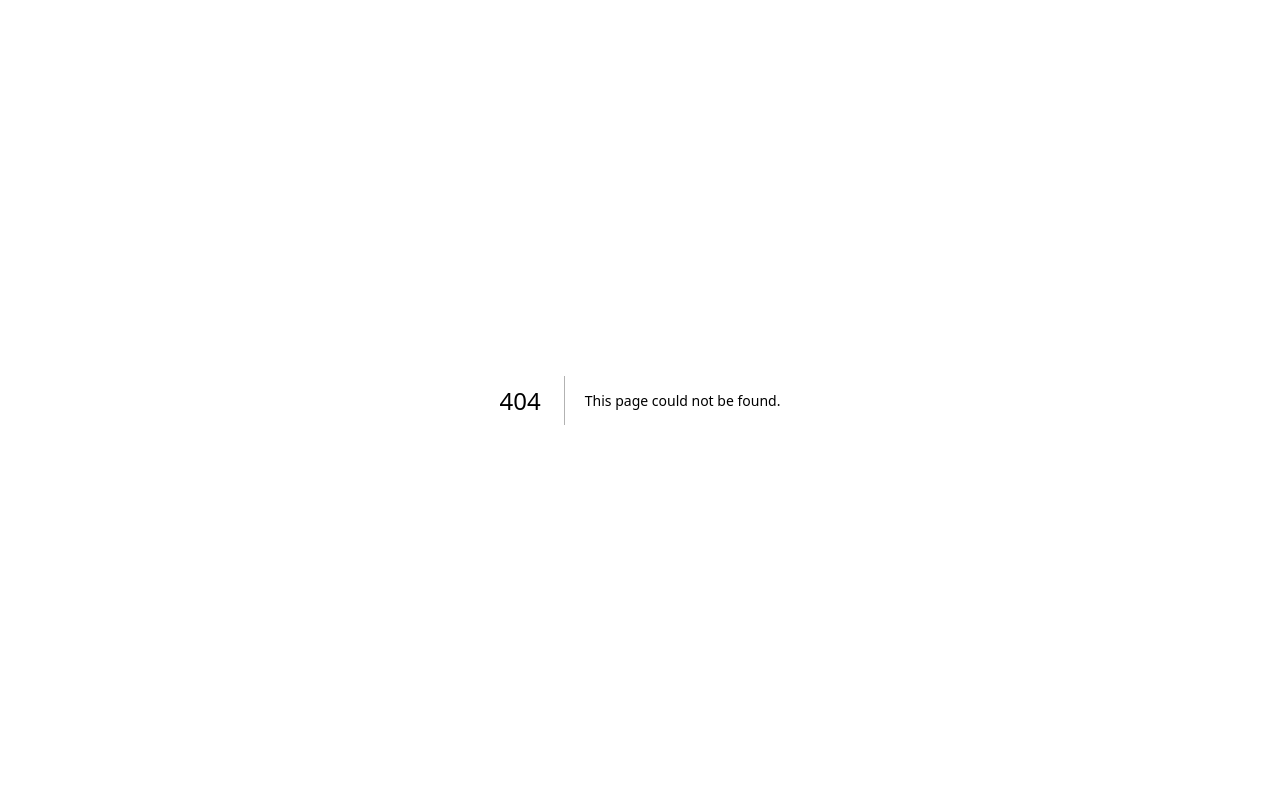
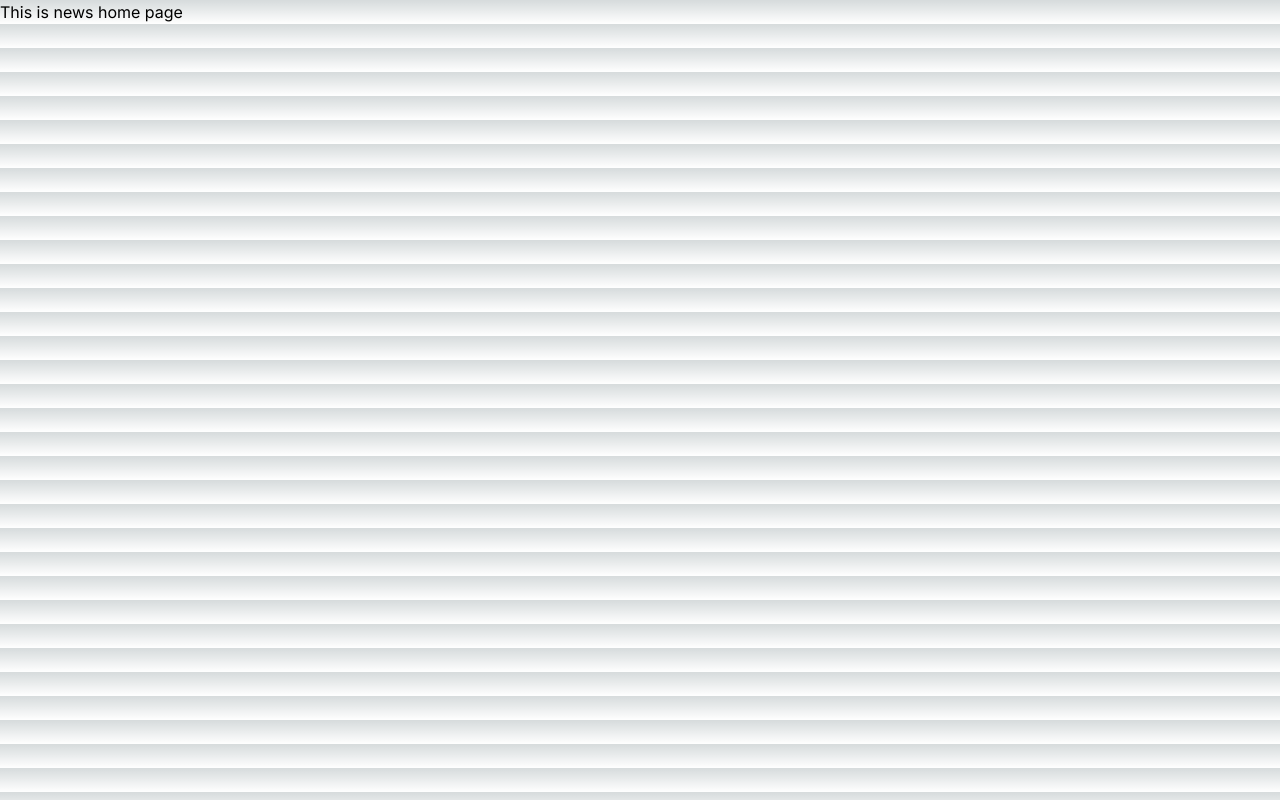
Before and after one commit to srssieam/next-js-tutorial, a Next.js app: page /news in a window 1280 px wide. Before the commit this address had no page. Built offline with nearby package versions, Linux system fonts and the light colour scheme.

Commit message:
nested routing

```diff
--- /dev/null
+++ b/src/app/news/article/page.js
@@ -0,0 +1,11 @@
+import React from 'react';
+
+const Article = () => {
+    return (
+        <div>
+            <h1>This is article page</h1>
+        </div>
+    );
+};
+
+export default Article;
--- /dev/null
+++ b/src/app/news/blog/page.js
@@ -0,0 +1,11 @@
+import React from 'react';
+
+const BlogPage = () => {
+    return (
+        <div>
+            <h1>This is blog page</h1>
+        </div>
+    );
+};
+
+export default BlogPage;
--- /dev/null
+++ b/src/app/news/page.js
@@ -0,0 +1,11 @@
+import React from 'react';
+
+const newsHomePage = () => {
+    return (
+        <div>
+            <h1>This is news home page</h1>
+        </div>
+    );
+};
+
+export default newsHomePage;
```
